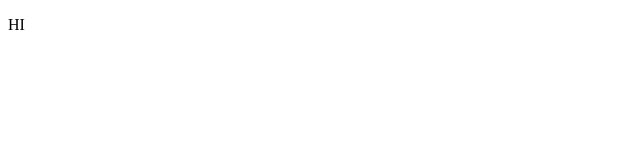
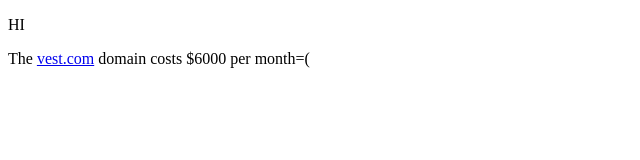
Before and after one commit to DingPlaysMC/Vest, a plain HTML site: page docs/index.html in a window 1280 px wide. Shown: the whole page, without its empty margins (0-640 px from the left). Drawn offline with Linux system fonts and the light colour scheme.

Commit message:
Updated index.html

```diff
--- a/docs/index.html
+++ b/docs/index.html
@@ -5,5 +5,6 @@
     </head>
     <body>
         <p>HI</p>
+        <p>The <a href="vest.com">vest.com</a> domain costs $6000 per month=(</p>
     </body>
 </html>
```
